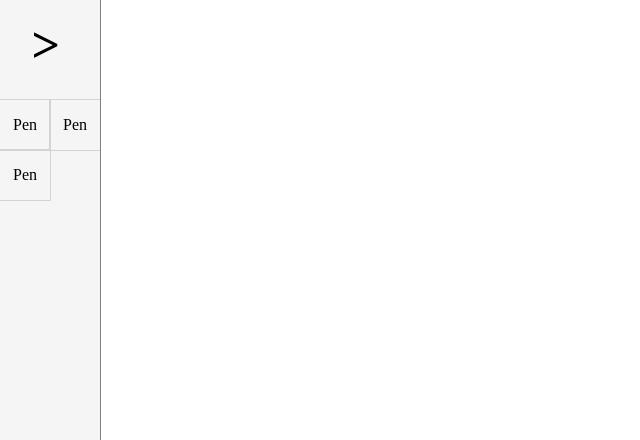
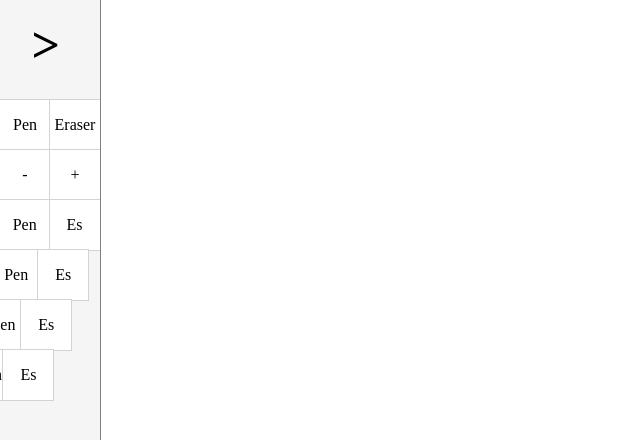
Before and after one commit to sunpark123/drawtogether, a React (Create React App) app in the folder dtg/: page /draw in a window 1280 px wide. Both pictures are taken after a click on the element "Draw". Shown: the top 440 px of the page, without its empty margins (0-640 px from the left). Built offline with nearby package versions, Linux system fonts and the light colour scheme; a web font is replaced by a local one.

Commit message:
draw add
undo redo 만듬
펜, 지우개 고를 수 있음
펜 사이즈 + - 가능

```diff
--- a/dtg/package.json
+++ b/dtg/package.json
@@ -10,7 +10,7 @@
     "react": "^19.1.1",
     "react-dom": "^19.1.1",
     "react-router-dom": "^7.8.0",
-    "react-scripts": "5.0.1",
+    "react-scripts": "^5.0.1",
     "web-vitals": "^2.1.4"
   },
   "scripts": {
--- a/dtg/src/App.js
+++ b/dtg/src/App.js
@@ -22,13 +22,16 @@ function AppContent() {
 		setLocate(loc);
 	};
 
+	const [tool, setTool] = useState("pen");
+	const [size, setSize] = useState(5);
+
 	return (
 		<>
-			<Header locate={locate} moveLocate={moveLocate} />
+			<Header locate={locate} moveLocate={moveLocate} tool={tool} setTool={setTool} size={size} setSize={setSize}/>
 
 			<Routes>
 				<Route path="*" element={<Lobby locate={locate}/>} />
-				<Route path="/draw" element={<Lobby />} />
+				<Route path="/draw" element={<Lobby tool={tool} size={size}/>} />
 			</Routes>
 		</>
 	);
--- a/dtg/src/Draw/Draw.js
+++ b/dtg/src/Draw/Draw.js
@@ -2,15 +2,15 @@ import './Draw.css'
 import React, { useRef, useEffect, useState } from "react";
 
 
-function Draw() {
+function Draw( {tool, size} ) {
     const canvasRef = useRef(null);
-    const [drawing, setDrawing] = useState(false);
-    const [drawList, setDrawList] = useState([{
-        x: 0,
-        y: 0,
-        penSize: 0
-    }]);
-    const [stepDrawList, setStepDrawList] = useState([]);
+    const [drawing, setDrawing] = useState();
+
+    const [history, setHistory] = useState([]);
+    const [undoHistory, setUndoHistory] = useState([]);
+    const [currentStroke, setCurrentStroke] = useState(null);
+
+
     useEffect(() => {
         const canvas = canvasRef.current;
         canvas.width = window.innerWidth;
@@ -23,18 +23,14 @@ function Draw() {
 
 
         const handleKeyDown = (event) => {
-            if (event.key === "Enter") {
-                console.log(stepDrawList);
-                stepDrawList[stepDrawList.length - 1].map((drawList) => {
-                    const ctx = canvasRef.current.getContext("2d");
-                    ctx.clearRect(drawList.x, drawList.y, drawList.penSize, drawList.penSize);
-                });
-                console.log("Escape 키가 눌렸습니다!");
+            if ((event.ctrlKey || event.metaKey) && event.code === "KeyZ") {
+                event.preventDefault();
+                drawUndo();
             }
-            if (event.key === "Escape") {
-                console.log("Escape 키가 눌렸습니다!");
+            if ((event.ctrlKey || event.metaKey) && event.code === "KeyY") {
+                event.preventDefault();
+                drawRedo();
             }
-
         };
 
         window.addEventListener("resize", handleResize);
@@ -45,34 +41,92 @@ function Draw() {
         }
     }, []);
 
+    useEffect(() => {
+        reDrawCanvas();
+    }, [history, currentStroke]);
+
+    const drawUndo = () => {
+        setHistory(prev => {
+            if (prev.length === 0) return prev;
+
+            const newHistory = [...prev];
+
+            const last = newHistory.pop();
+            setUndoHistory(pr => [...pr, last]);
+
+            return newHistory;
+        });
+    }
+    const drawRedo = () => {
+        setUndoHistory(prev => {
+            if (prev.length === 0) return prev;
+
+            const newHistory = [...prev];
+
+            const last = newHistory.pop();
+            setHistory(h => [...h, last]);
+
+            return newHistory;
+        })
+    }
     const startDrawing = (e) => {
-        const ctx = canvasRef.current.getContext("2d");
         setDrawing(true);
-        ctx.beginPath();
 
         let dx = e.nativeEvent.offsetX;
         let dy = e.nativeEvent.offsetY
-        ctx.moveTo(dx, dy);
-        setDrawList([{ x: dx, y: dy, penSize: 5 }]);
+
+        setCurrentStroke({ tool: tool, color: "black", size: size, path: [{ x: dx, y: dy, }, {x: dx+1, y: dy+1}] });
+
     };
 
     const draw = (e) => {
         if (!drawing) return;
-        const ctx = canvasRef.current.getContext("2d");
+
         let dx = e.nativeEvent.offsetX;
         let dy = e.nativeEvent.offsetY
-        ctx.lineTo(dx, dy);
-        ctx.lineWidth = 5;
-        ctx.stroke();
 
-        setDrawList(prev => [...prev, { x: dx, y: dy, penSize: 5 }]);
+        setCurrentStroke(s => ({ ...s, path: [...s.path, { x: dx, y: dy }] }));
     };
 
     const stopDrawing = () => {
         setDrawing(false);
-        setStepDrawList(prev => [...prev, drawList]);
+        setHistory(h => [...h, currentStroke]);
+        setCurrentStroke(null);
     }
 
+    const reDrawCanvas = () => {
+        const ctx = canvasRef.current.getContext("2d");
+        ctx.clearRect(0, 0, ctx.canvas.width, ctx.canvas.height);
+
+        const drawStroke = (drawInfo) => {
+        const { tool, color, size, path: paths } = drawInfo;
+            if (paths.length < 2) return;
+
+            ctx.beginPath();
+            ctx.strokeStyle = color;
+            ctx.lineWidth = size;
+            ctx.lineJoin = "round";
+            ctx.lineCap = "round";
+
+
+            if (tool === "eraser") {
+                ctx.globalCompositeOperation = "destination-out";
+                ctx.strokeStyle = "rgba(0,0,0,1)";
+            } else {
+                ctx.globalCompositeOperation = "source-over";
+                ctx.strokeStyle = color;
+            }
+
+            ctx.moveTo(paths[0].x, paths[0].y);
+            paths.forEach((p) => {
+                ctx.lineTo(p.x, p.y);
+            });
+            ctx.stroke();
+        };
+
+        history.forEach(drawInfo => {drawStroke(drawInfo)});
+        if (currentStroke) drawStroke(currentStroke);
+    };
 
 
 
--- a/dtg/src/Header/Header.css
+++ b/dtg/src/Header/Header.css
@@ -80,12 +80,22 @@
         top: 100px;
         left: calc(100% - 100px);
     }
+    .drawToolBox{
+        width: 200px;
+        height: 50px;
+        float: left;
+    }
     .drawButton{
         width: 50px;
         height: 50px;
         float: left;
         cursor: pointer;
+        background-color: white;
+        position: absolute;
         outline: 1px solid lightgray;
+        left:calc(1px * var(--i));
+        animation-duration: calc(var(--t) * 1s);
+        animation-name: drawToolButtonleftToRight;
         p{
             width: 50px;
             height: 50px;
@@ -97,3 +107,12 @@
         background-color: antiquewhite;
     }
 }
+
+@keyframes drawToolButtonleftToRight {
+    from{
+        left:-150px;
+    }
+    to{
+        left:calc(1px * var(--i));
+    }
+}
--- a/dtg/src/Header/Header.js
+++ b/dtg/src/Header/Header.js
@@ -2,17 +2,10 @@ import { useEffect, useState } from 'react';
 import './Header.css';
 
 
-function Header( {locate, moveLocate} ) {
+function Header( {locate, moveLocate, tool, setTool, size, setSize} ) {
     const [headerLeft, setHeaderLeft] = useState(0);
-    const [mainButtonLocation, setMainButtonLocation] = useState("draw");
-
-    const mainButtonEvent = () => {
-        moveLocate(mainButtonLocation);
-        setMainButtonLocation((mainButtonLocation === "draw") ? "lobby" : "draw");
-    }
 
     useEffect(() => {
-        console.log(locate);
         setHeaderLeft((locate === "lobby") ? 0 : -300);
     }, [locate])
 
@@ -26,12 +19,13 @@ function Header( {locate, moveLocate} ) {
                 )}
 
 
-
-                <div className='headerButton' onClick={() => mainButtonEvent()}>
+                {locate === "lobby" ? (
+                    <>
+                        <div className='headerButton' onClick={() => moveLocate("draw")}>
                             <span></span>
-                    <p>{mainButtonLocation === "draw" ? "Draw" : "Lobby"}</p>
+                            <p>Draw</p>
                         </div>
-                <div className='headerButton'  onClick={() => moveLocate("lobby")}>
+                        <div className='headerButton'>
                             <span></span>
                             <p>Login</p>
                         </div>
@@ -43,20 +37,81 @@ function Header( {locate, moveLocate} ) {
                             <span></span>
                             <p>Join</p>
                         </div>
+                    </>
+                ) : (
+                    <>
+                        <div className='headerButton' onClick={() => moveLocate("lobby")}>
+                            <span></span>
+                            <p>Lobby</p>
+                        </div>
+                        <div className='headerButton'>
+                            <span></span>
+                            <p>Save</p>
+                        </div>
+                        <div className='headerButton'>
+                            <span></span>
+                            <p>Reset</p>
+                        </div>
+                        <div className='headerButton'>
+                            <span></span>
+                            <p>Invite</p>
+                        </div>
+                    </>
+                )};
+
 
                 <div className='drawTools' style={{display: (locate === "draw") ? "block" : "none"}}>
-                    <div className='drawButton'>
-                        <span></span>
+                    <div className='drawToolBox' style={{ '--t' : 1}}>
+                        <div className="drawButton" style={{ '--i': 0 }} onClick={() => setTool("pen")}>
                             <p>Pen</p>
                         </div>
-                    <div className='drawButton'>
-                        <span></span>
+                        <div className="drawButton" style={{ '--i': 50 }} onClick={() => setTool("eraser")}>
+                            <p>Eraser</p>
+                        </div>
+                    </div>
+                    <div className='drawToolBox' style={{ '--t' : 2}}>
+                        <div className="drawButton" style={{ '--i': 0 }} onClick={() => setSize(prev => prev-1)}>
+                            <p>-</p>
+                        </div>
+                        <div className="drawButton" style={{ '--i': 50 }} onClick={() => setSize(prev => prev+1)}>
+                            <p>+</p>
+                        </div>
+                    </div>
+
+                    <div className='drawToolBox' style={{ '--t' : 3}}>
+                        <div className="drawButton" style={{ '--i': 0 }}>
                             <p>Pen</p>
                         </div>
-                    <div className='drawButton'>
-                        <span></span>
+                        <div className="drawButton" style={{ '--i': 50 }}>
+                            <p>Es</p>
+                        </div>
+                    </div>
+                    <div className='drawToolBox' style={{ '--t' : 4}}>
+                        <div className="drawButton" style={{ '--i': 0 }}>
                             <p>Pen</p>
                         </div>
+                        <div className="drawButton" style={{ '--i': 50 }}>
+                            <p>Es</p>
+                        </div>
+                    </div>
+                    <div className='drawToolBox' style={{ '--t' : 5}}>
+                        <div className="drawButton" style={{ '--i': 0 }}>
+                            <p>Pen</p>
+                        </div>
+                        <div className="drawButton" style={{ '--i': 50 }}>
+                            <p>Es</p>
+                        </div>
+                    </div>
+                    <div className='drawToolBox' style={{ '--t' : 6}}>
+                        <div className="drawButton" style={{ '--i': 0 }}>
+                            <p>Pen</p>
+                        </div>
+                        <div className="drawButton" style={{ '--i': 50 }}>
+                            <p>Es</p>
+                        </div>
+                    </div>
+
+
                 </div>
 
             </div>
--- a/dtg/src/Lobby/Lobby.js
+++ b/dtg/src/Lobby/Lobby.js
@@ -1,15 +1,13 @@
 import { useEffect, useState } from 'react';
 import './Lobby.css';
 import Draw from '../Draw/Draw';
-function Lobby( {locate} ) {
+function Lobby( {locate, tool, size} ) {
 
 	const [lobbyTextX, setLobbyTextX] = useState(150);
 
 	useEffect(() => {
 		if(locate === "lobby") setLobbyTextX(50);
 		if(locate === "draw") setLobbyTextX(150);
-		console.log(locate)
-		console.log(locate === "draw")
 	}, [locate])
 	return (
 		<>
@@ -22,7 +20,7 @@ function Lobby( {locate} ) {
 				</div>
 
 			</div>
-			{lobbyTextX === 150 && <Draw/>}
+			{lobbyTextX === 150 && <Draw tool={tool} size={size}/>}
 
 		</>
 	);
--- a/dtg/src/index.js
+++ b/dtg/src/index.js
@@ -4,7 +4,5 @@ import App from './App';
 
 const root = ReactDOM.createRoot(document.getElementById('root'));
 root.render(
-  <React.StrictMode>
     <App />
-  </React.StrictMode>
 );
```
Also changed, not shown: 1 other file (tests, documents, lock files or other folders). Lines whose indentation alone changed are shown as unchanged.
